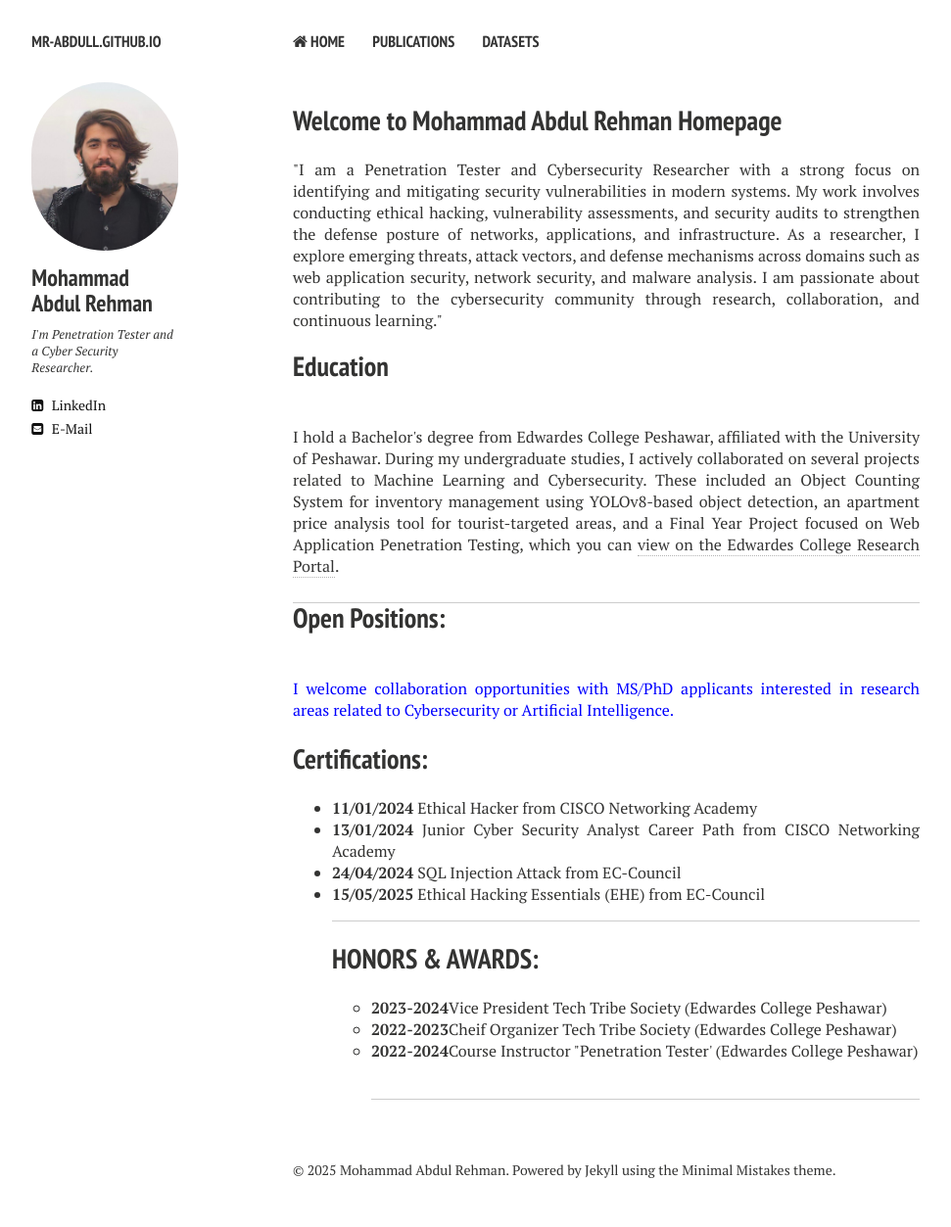
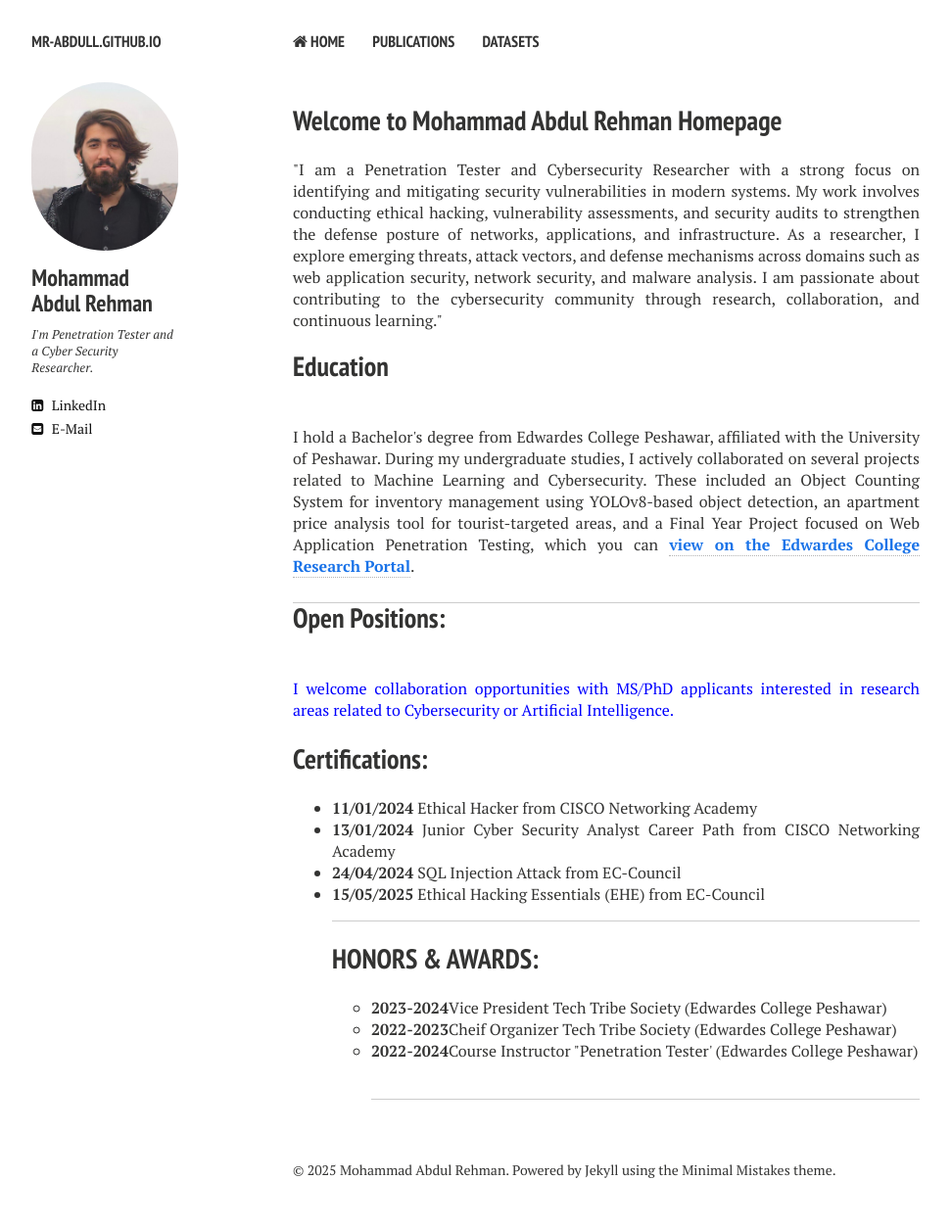
Before and after one commit to mr-abdull/mr-abdull.github.io, a Jekyll site: the page built from index.md, in a window 1280 px wide. Shown: the whole page at 98% size, without its empty margins (21-992 px from the left). Built offline with Jekyll 4.4.1, drawn with Linux system fonts in a browser that asks for light colours; nearby versions of some CDN libraries.

Commit message:
Update index.md

```diff
--- a/index.md
+++ b/index.md
@@ -19,7 +19,7 @@ tags: [Jekyll, theme, responsive, blog, template]
 <a id="Biography-page" class="anchor" href="#biography-pages" aria-hidden="true"><span class="octicon octicon-link"></span></a>Education</h2>
 <div style="text-align: justify; display: block; margin-right: auto;">
 <p>
-<br>I hold a Bachelor's degree from Edwardes College Peshawar, affiliated with the University of Peshawar. During my undergraduate studies, I actively collaborated on several projects related to Machine Learning and Cybersecurity. These included an Object Counting System for inventory management using YOLOv8-based object detection, an apartment price analysis tool for tourist-targeted areas, and a Final Year Project focused on Web Application Penetration Testing, which you can <a href="https://edwardes.edu.pk/StudentResearch" target="_blank">view on the Edwardes College Research Portal</a>.
+<br>I hold a Bachelor's degree from Edwardes College Peshawar, affiliated with the University of Peshawar. During my undergraduate studies, I actively collaborated on several projects related to Machine Learning and Cybersecurity. These included an Object Counting System for inventory management using YOLOv8-based object detection, an apartment price analysis tool for tourist-targeted areas, and a Final Year Project focused on Web Application Penetration Testing, which you can <a href="https://edwardes.edu.pk/StudentResearch" style="color: #1a73e8; font-weight: bold;" target="_blank">view on the Edwardes College Research Portal</a>.
  <br>
 <hr />
 </p>
```
